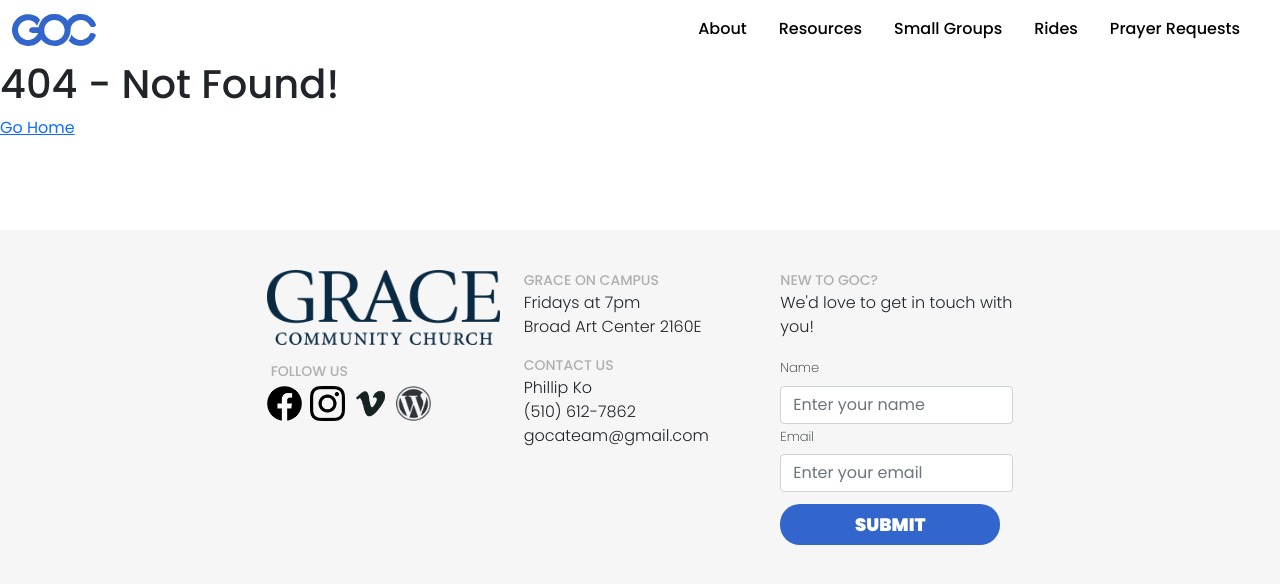
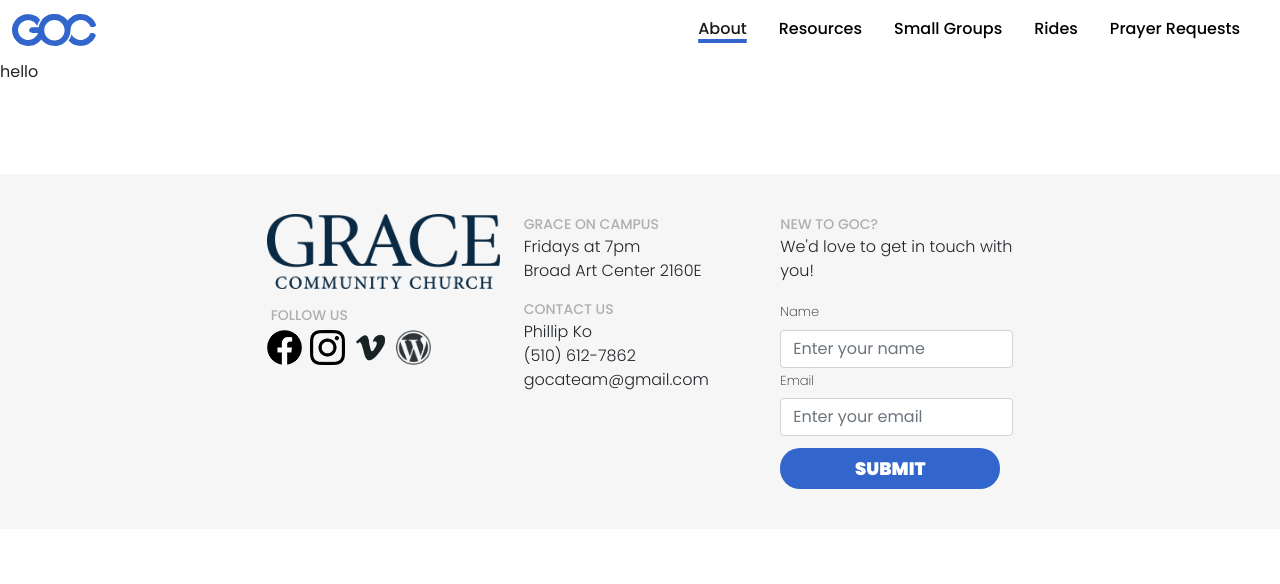
Before and after one commit to graceoncampus/goc-web-v3, a React (Create React App) app: page /about in a window 1280 px wide. Shown: the top 584 px of the page. Built offline with nearby package versions, Linux system fonts and the light colour scheme; no server answers; what aws-amplify would draw is missing.

Commit message:
Create AboutUs template, make its nav work, add some things to gitignore

```diff
--- a/src/App.tsx
+++ b/src/App.tsx
@@ -11,6 +11,7 @@ import { StubbedRidesPage } from 'Components/MinistryTeams/Rides/StubbedRidesPag
 import { NotFound as MinistryTeamNotFound } from 'Components/MinistryTeams/NotFound/NotFound';
 import './App.css';
 import './css/bootstrap.scss';
+import { AboutUs } from 'Components/User/AboutUs/AboutUs';
 
 /**
  * Curse Amplify's routing - we need to add trailing slashes to our paths for now!
@@ -26,6 +27,7 @@ const App = () => {
               <Routes>
                   <Route path={'*'} element={<UserNotFound />} />   {/* 404 */}
                   <Route path={'/'} element={<UserLanding />} />
+                  <Route path={'/about'} element={<AboutUs />} />
                   <Route path={'/rides/rider/signup'} element={<RiderSignup />} />
                   <Route path={'/rides/driver/signup'} element={<DriverSignup />} />
                   <Route path={'/ministry_teams'} element={<MinistryTeamLanding />}/>
--- /dev/null
+++ b/src/Components/User/AboutUs/AboutUs.tsx
@@ -0,0 +1,20 @@
+/**
+ * Rider signup higher order conditional rendering component.
+ */
+
+import React, { useState } from 'react';
+
+import { Template } from 'Components/User/Template/Template';
+import { HeaderNavbarActiveKey } from '../Header/Header';
+
+export const AboutUs = () => {
+    return (
+        <Template activeKey={HeaderNavbarActiveKey.ABOUT} body={<AboutUsBody />} />
+    );
+}
+
+const AboutUsBody = () => {
+    return (
+        <div>hello</div>
+    );
+}
--- a/src/Components/User/Header/Header.tsx
+++ b/src/Components/User/Header/Header.tsx
@@ -65,7 +65,7 @@ export const Header = (headerProps: HeaderProps) => {
                     <Navbar.Collapse className={'justify-content-end'}>
                         <Nav activeKey={headerProps.activeKey}>
                             <Nav.Item className={'px-2'}>
-                                <Nav.Link className={'header-navbar-link'} eventKey={'About'} href={'/'}>
+                                <Nav.Link className={'header-navbar-link'} eventKey={'About'} href={'/about'}>
                                     About
                                 </Nav.Link>
                             </Nav.Item>
```
Also changed, not shown: src/Components/User/AboutUs/AboutUs.scss (added), 1 other file (tests, documents, lock files or other folders).
